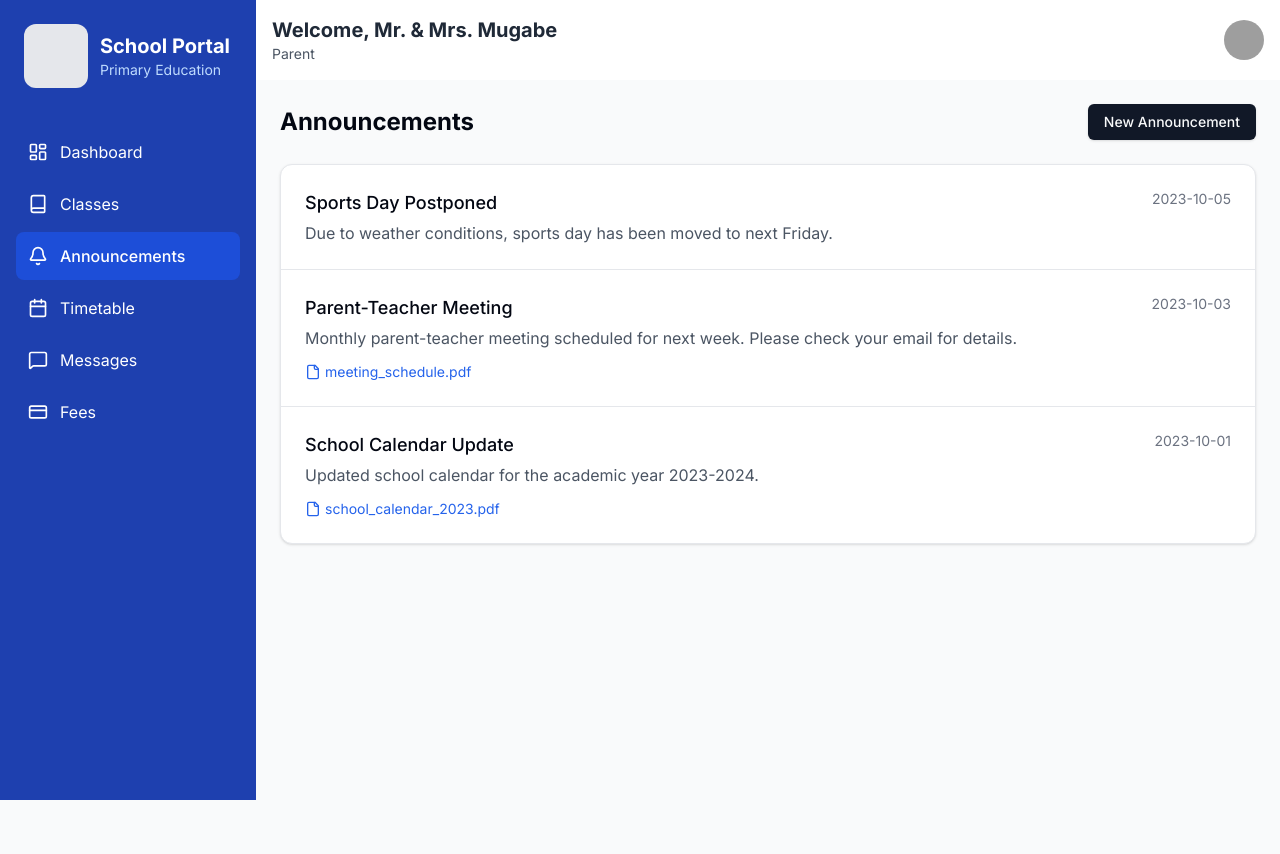
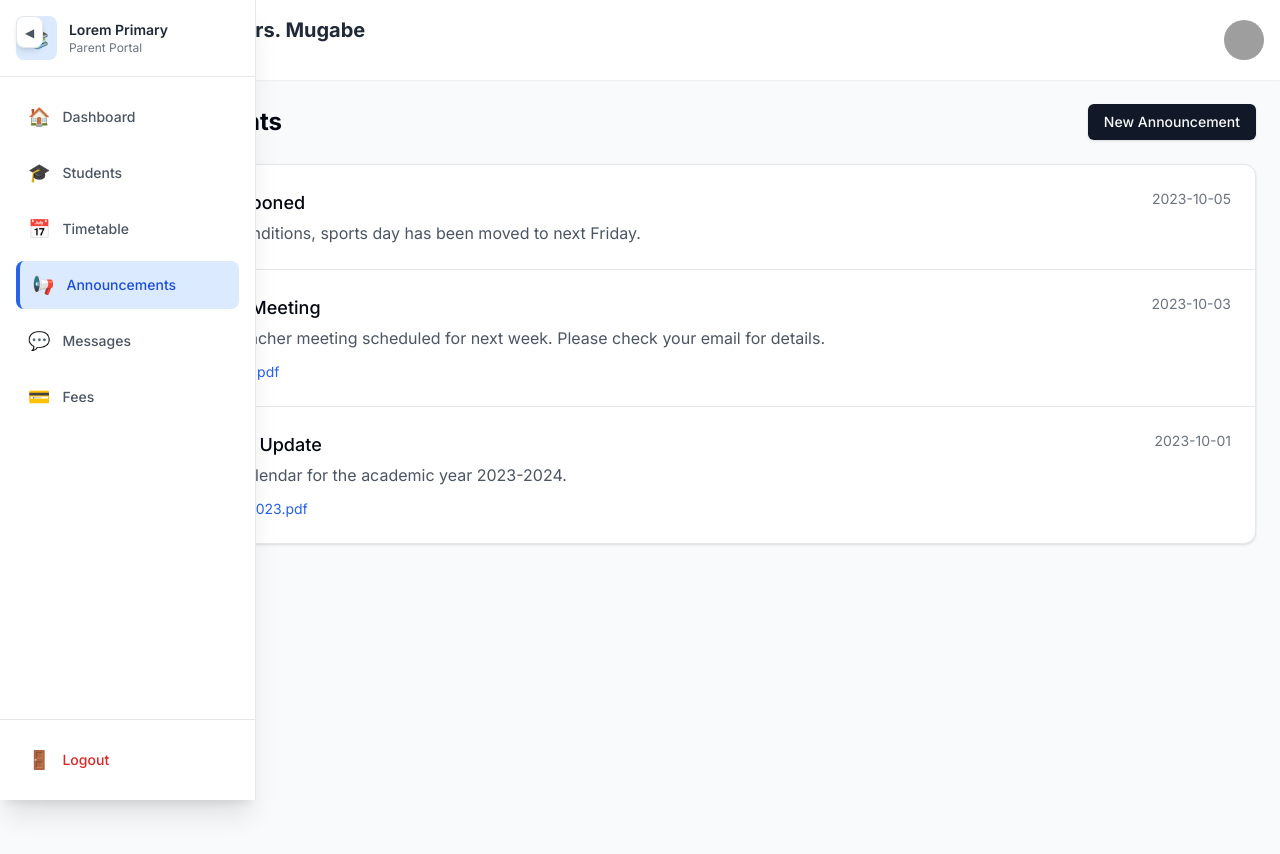
Before and after one commit to keith-ufumeli/primary-school-portal, a Next.js app: page /dashboard/announcements in a window 1280 px wide. Shown: the top 854 px of the page. Before the commit the page ends 800 px from the top, so only its background shows below. Built offline with nearby package versions, Linux system fonts and the light colour scheme; grey boxes are pictures that could not be loaded.

Commit message:
Refactor Dashboard layout and Sidebar components to improve user role handling and responsiveness. Implement loading state in Dashboard layout and enhance Sidebar navigation with role-based filtering and mobile support.

```diff
--- a/src/app/dashboard/layout.tsx
+++ b/src/app/dashboard/layout.tsx
@@ -1,24 +1,41 @@
+"use client";
+import { useState, useEffect } from "react";
 import Sidebar from "@/components/layout/Sidebar";
 import Header from "@/components/layout/Header";
 import { getUserData } from "@/lib/mockData";
 import { ReactNode } from "react";
 
 export default function DashboardLayout({ children }: { children: ReactNode }) {
-  // Get user role from session storage
-  const userRole =
-    typeof window !== 'undefined'
-      ? sessionStorage.getItem("userRole") || "parent"
-      : "parent";
+  const [userRole, setUserRole] = useState("parent");
+  const [mounted, setMounted] = useState(false);
+
+  useEffect(() => {
+    setMounted(true);
+    const role = sessionStorage.getItem("userRole") || "parent";
+    setUserRole(role);
+  }, []);
+
+  if (!mounted) {
+    return (
+      <div className="min-h-screen flex items-center justify-center bg-gray-50">
+        <div className="animate-spin rounded-full h-12 w-12 border-b-2 border-blue-600"></div>
+      </div>
+    );
+  }
 
   const user = getUserData(userRole);
 
   return (
-    <div className="flex min-h-screen">
-      <Sidebar />
-      <div className="flex-1 flex flex-col">
+    <div className="min-h-screen bg-gray-50">
+      <Sidebar userRole={userRole} />
+
+      {/* Main content area with responsive margin */}
+      <div className="transition-all duration-300 pl-0 md:pl-16">
         <Header user={user} />
-        <main className="flex-1 p-4 md:p-6 bg-gray-50">
-          {children}
+        <main className="p-4 md:p-6 pt-20 md:pt-6 min-h-screen overflow-x-hidden">
+          <div className="max-w-7xl mx-auto">
+            {children}
+          </div>
         </main>
       </div>
     </div>
--- a/src/components/layout/Sidebar.tsx
+++ b/src/components/layout/Sidebar.tsx
@@ -1,46 +1,153 @@
-"use client"
-import Link from "next/link";
-import { usePathname } from "next/navigation";
-import { LayoutDashboard, User, Bell, Book, Calendar, MessageSquare, CreditCard } from "lucide-react";
+"use client";
+import { useState, useEffect } from 'react';
+import Link from 'next/link';
+import { usePathname } from 'next/navigation';
+import { Button } from '@/components/ui/button';
 
-const navItems = [
-  { href: "/dashboard", icon: LayoutDashboard, label: "Dashboard" },
-  { href: "/dashboard/classes", icon: Book, label: "Classes" },
-  { href: "/dashboard/announcements", icon: Bell, label: "Announcements" },
-  { href: "/dashboard/timetable", icon: Calendar, label: "Timetable" },
-  { href: "/dashboard/messages", icon: MessageSquare, label: "Messages" },
-  { href: "/dashboard/fees", icon: CreditCard, label: "Fees" },
+interface SidebarProps {
+  userRole?: string;
+}
+
+interface NavItem {
+  href: string;
+  label: string;
+  icon: string;
+  roles: string[];
+}
+
+const navigationItems: NavItem[] = [
+  { href: '/dashboard', label: 'Dashboard', icon: '🏠', roles: ['admin', 'teacher', 'parent'] },
+  { href: '/dashboard/classes', label: 'Classes', icon: '👥', roles: ['admin', 'teacher'] },
+  { href: '/dashboard/student', label: 'Students', icon: '🎓', roles: ['admin', 'teacher', 'parent'] },
+  { href: '/dashboard/timetable', label: 'Timetable', icon: '📅', roles: ['admin', 'teacher', 'parent'] },
+  { href: '/dashboard/announcements', label: 'Announcements', icon: '📢', roles: ['admin', 'teacher', 'parent'] },
+  { href: '/dashboard/messages', label: 'Messages', icon: '💬', roles: ['admin', 'teacher', 'parent'] },
+  { href: '/dashboard/fees', label: 'Fees', icon: '💳', roles: ['admin', 'parent'] },
 ];
 
-export default function Sidebar() {
+export default function Sidebar({ userRole = 'parent' }: SidebarProps) {
+  const [isOpen, setIsOpen] = useState(true);
+  const [isMobile, setIsMobile] = useState(false);
   const pathname = usePathname();
 
+  useEffect(() => {
+    const checkScreenSize = () => {
+      const mobile = window.innerWidth < 768;
+      setIsMobile(mobile);
+      setIsOpen(!mobile);
+    };
+
+    checkScreenSize();
+    window.addEventListener('resize', checkScreenSize);
+    return () => window.removeEventListener('resize', checkScreenSize);
+  }, []);
+
+  const filteredNavItems = navigationItems.filter(item =>
+    item.roles.includes(userRole)
+  );
+
+  const toggleSidebar = () => setIsOpen(!isOpen);
+
   return (
-    <div className="w-64 bg-blue-800 text-white h-screen p-4">
-      <div className="flex items-center mb-8 p-2">
-        <div className="bg-gray-200 border-2 border-dashed rounded-xl w-16 h-16" />
-        <div className="ml-3">
-          <h1 className="font-bold text-xl">School Portal</h1>
-          <p className="text-blue-200 text-sm">Primary Education</p>
+    <>
+      {/* Mobile backdrop */}
+      {isMobile && isOpen && (
+        <div
+          className="fixed inset-0 bg-black bg-opacity-50 z-40 md:hidden"
+          onClick={toggleSidebar}
+        />
+      )}
+
+      {/* Toggle button */}
+      <Button
+        onClick={toggleSidebar}
+        className="fixed top-4 left-4 z-50 bg-blue-600 hover:bg-blue-700 text-white p-2 rounded-lg shadow-lg md:hidden"
+        size="sm"
+      >
+        {isOpen ? '✕' : '☰'}
+      </Button>
+
+      {/* Desktop toggle button */}
+      <Button
+        onClick={toggleSidebar}
+        className="hidden md:block fixed top-4 left-4 z-50 bg-white hover:bg-gray-50 text-gray-600 p-2 rounded-lg shadow-md border"
+        size="sm"
+      >
+        {isOpen ? '◀' : '▶'}
+      </Button>
+
+      {/* Sidebar */}
+      <aside
+        className={`
+          fixed top-0 left-0 z-40 h-full bg-white shadow-xl border-r border-gray-200
+          transition-all duration-300 ease-in-out
+          ${isOpen ? 'translate-x-0' : '-translate-x-full md:translate-x-0'}
+          ${isOpen ? 'w-64' : 'md:w-16'}
+          ${isMobile ? 'w-64' : ''}
+        `}
+      >
+        <div className="flex flex-col h-full">
+          {/* Header */}
+          <div className={`p-4 border-b border-gray-200 ${!isOpen && !isMobile ? 'px-2' : ''}`}>
+            <div className={`flex items-center space-x-3 ${!isOpen && !isMobile ? 'justify-center' : ''}`}>
+              <div className="bg-blue-100 rounded-lg p-2">
+                <span className="text-blue-600 text-xl">📚</span>
+              </div>
+              {(isOpen || isMobile) && (
+                <div>
+                  <h2 className="font-semibold text-gray-800 text-sm">Lorem Primary</h2>
+                  <p className="text-xs text-gray-500 capitalize">{userRole} Portal</p>
+                </div>
+              )}
             </div>
           </div>
 
-      <nav>
-        {navItems.map((item) => (
+          {/* Navigation */}
+          <nav className="flex-1 p-4 space-y-2 overflow-y-auto">
+            {filteredNavItems.map((item) => {
+              const isActive = pathname === item.href;
+              return (
                 <Link
                   key={item.href}
                   href={item.href}
-            className={`flex items-center p-3 rounded-lg mb-1 ${
-              pathname === item.href
-                ? "bg-blue-700 font-medium"
-                : "hover:bg-blue-700/50"
-            }`}
+                  className={`
+                    flex items-center space-x-3 px-3 py-2.5 rounded-lg transition-all duration-200
+                    ${isActive
+                      ? 'bg-blue-100 text-blue-700 border-l-4 border-blue-600'
+                      : 'text-gray-600 hover:bg-gray-100 hover:text-gray-900'
+                    }
+                    ${!isOpen && !isMobile ? 'justify-center px-2' : ''}
+                  `}
                 >
-            <item.icon className="mr-3 h-5 w-5" />
-            <span>{item.label}</span>
+                  <span className="text-lg flex-shrink-0">{item.icon}</span>
+                  {(isOpen || isMobile) && (
+                    <span className="font-medium text-sm">{item.label}</span>
+                  )}
                 </Link>
-        ))}
+              );
+            })}
           </nav>
+
+          {/* Footer */}
+          <div className={`p-4 border-t border-gray-200 ${!isOpen && !isMobile ? 'px-2' : ''}`}>
+            <Link
+              href="/login"
+              className={`
+                flex items-center space-x-3 px-3 py-2.5 rounded-lg text-red-600 hover:bg-red-50 transition-all duration-200
+                ${!isOpen && !isMobile ? 'justify-center px-2' : ''}
+              `}
+              onClick={() => {
+                sessionStorage.clear();
+              }}
+            >
+              <span className="text-lg flex-shrink-0">🚪</span>
+              {(isOpen || isMobile) && (
+                <span className="font-medium text-sm">Logout</span>
+              )}
+            </Link>
           </div>
+        </div>
+      </aside>
+    </>
   );
 }
--- /dev/null
+++ b/src/components/layout/SidebarLayout.tsx
@@ -0,0 +1,59 @@
+"use client";
+import { createContext, useContext, useState, useEffect, ReactNode } from 'react';
+
+interface SidebarContextType {
+  isOpen: boolean;
+  isMobile: boolean;
+  toggleSidebar: () => void;
+  closeSidebar: () => void;
+  openSidebar: () => void;
+}
+
+const SidebarContext = createContext<SidebarContextType | undefined>(undefined);
+
+export const useSidebar = () => {
+  const context = useContext(SidebarContext);
+  if (context === undefined) {
+    throw new Error('useSidebar must be used within a SidebarProvider');
+  }
+  return context;
+};
+
+interface SidebarProviderProps {
+  children: ReactNode;
+}
+
+export function SidebarProvider({ children }: SidebarProviderProps) {
+  const [isOpen, setIsOpen] = useState(true);
+  const [isMobile, setIsMobile] = useState(false);
+
+  useEffect(() => {
+    const checkScreenSize = () => {
+      const mobile = window.innerWidth < 768;
+      setIsMobile(mobile);
+      setIsOpen(!mobile);
+    };
+
+    checkScreenSize();
+    window.addEventListener('resize', checkScreenSize);
+    return () => window.removeEventListener('resize', checkScreenSize);
+  }, []);
+
+  const toggleSidebar = () => setIsOpen(!isOpen);
+  const closeSidebar = () => setIsOpen(false);
+  const openSidebar = () => setIsOpen(true);
+
+  const value = {
+    isOpen,
+    isMobile,
+    toggleSidebar,
+    closeSidebar,
+    openSidebar,
+  };
+
+  return (
+    <SidebarContext.Provider value={value}>
+      {children}
+    </SidebarContext.Provider>
+  );
+}
```
Lines whose indentation alone changed are shown as unchanged.
